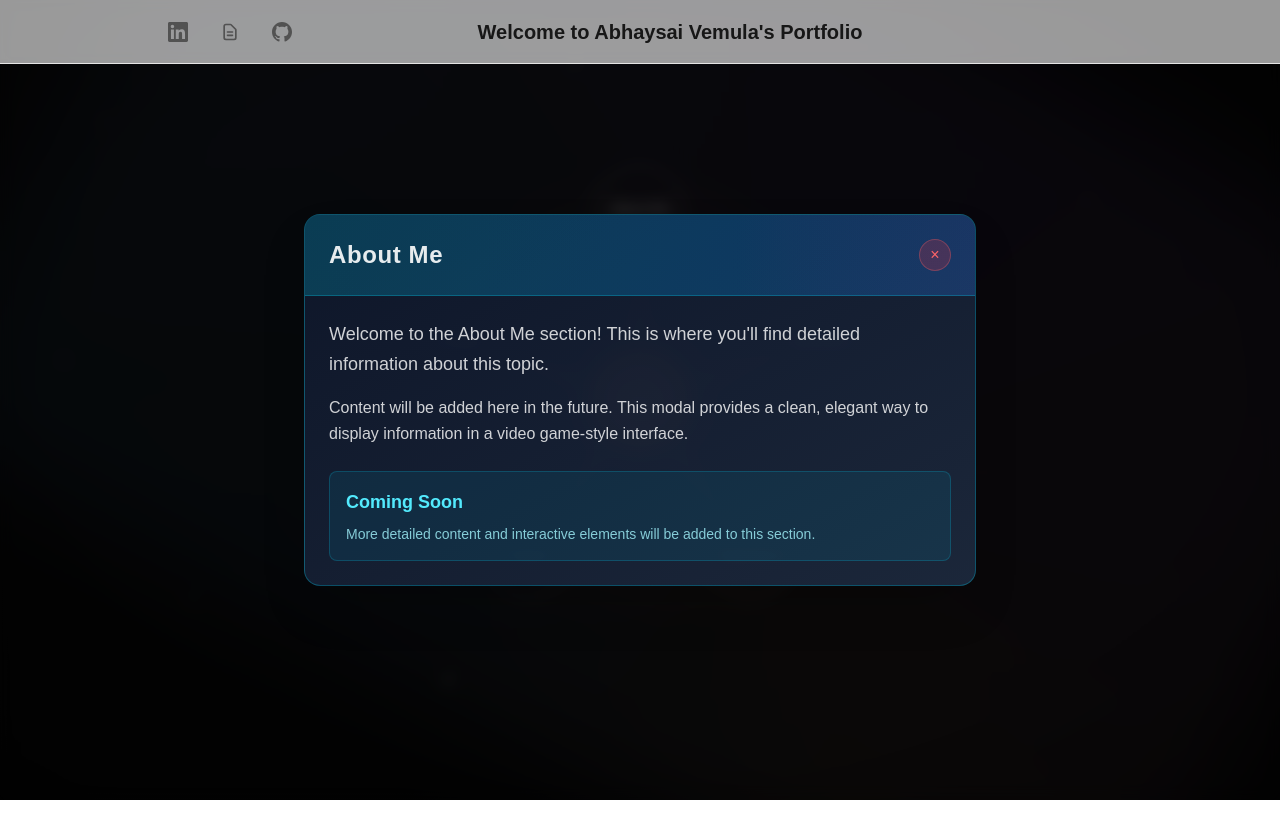
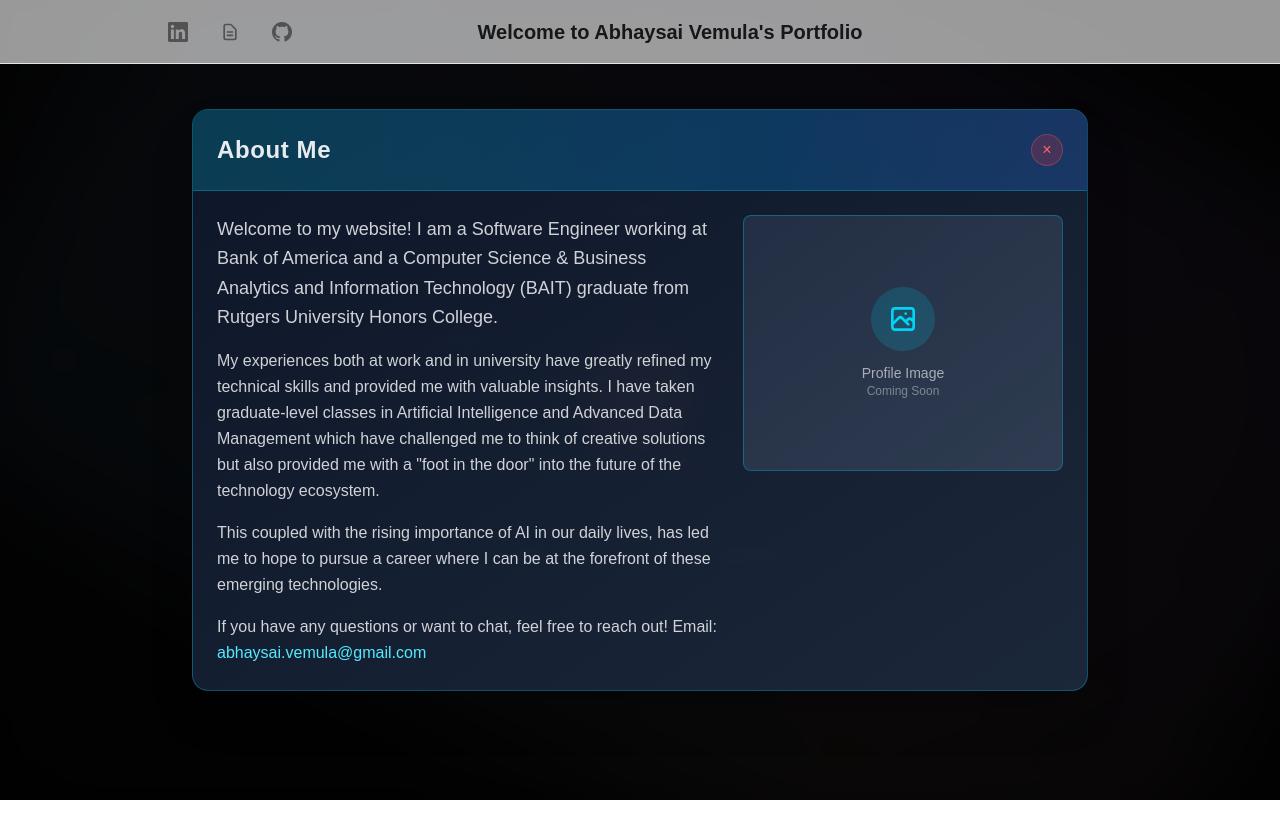
Before and after one commit to abhaysaiv0618/Personal-Website, a Next.js app in the folder web/: page / in a window 1280 px wide. Both pictures are taken after a click on the button "About Me". Built offline with nearby package versions, Linux system fonts and the light colour scheme.

Commit message:
About me and Education Modal done

```diff
--- a/web/src/components/graph/GraphNav.tsx
+++ b/web/src/components/graph/GraphNav.tsx
@@ -275,17 +275,45 @@ export default function GraphNav({ onSelect }: GraphNavProps) {
           />
 
           {/* Modal Container */}
-          <div className="relative w-full max-w-2xl max-h-[80vh] bg-gradient-to-br from-slate-900/95 to-slate-800/95 border border-cyan-400/30 rounded-2xl shadow-2xl overflow-hidden animate-modal-enter">
+          <div
+            className={`relative w-full max-w-4xl max-h-[80vh] rounded-2xl shadow-2xl overflow-hidden animate-modal-enter ${
+              selectedNode?.id === "education"
+                ? "bg-gradient-to-br from-red-900/95 to-red-800/95 border-2 border-red-400/30 shadow-[0_0_20px_rgba(239,68,68,0.3)] ring-2 ring-black/20"
+                : "bg-gradient-to-br from-slate-900/95 to-slate-800/95 border border-cyan-400/30"
+            }`}
+          >
             {/* Header with glow effect */}
-            <div className="relative bg-gradient-to-r from-cyan-500/20 to-blue-500/20 border-b border-cyan-400/30 p-6">
-              <div className="absolute inset-0 bg-gradient-to-r from-cyan-500/10 to-blue-500/10 animate-pulse" />
+            <div
+              className={`relative border-b p-6 ${
+                selectedNode?.id === "education"
+                  ? "bg-gradient-to-r from-red-500/20 to-red-600/20 border-b-2 border-red-400/30 ring-1 ring-black/30"
+                  : "bg-gradient-to-r from-cyan-500/20 to-blue-500/20 border-cyan-400/30"
+              }`}
+            >
+              <div
+                className={`absolute inset-0 animate-pulse ${
+                  selectedNode?.id === "education"
+                    ? "bg-gradient-to-r from-red-500/10 to-red-600/10"
+                    : "bg-gradient-to-r from-cyan-500/10 to-blue-500/10"
+                }`}
+              />
               <div className="relative flex items-center justify-between">
-                <h2 className="text-2xl font-bold text-white/90 tracking-wide">
+                <h2
+                  className={`text-2xl font-bold tracking-wide ${
+                    selectedNode?.id === "education"
+                      ? "text-yellow-300"
+                      : "text-white/90"
+                  }`}
+                >
                   {selectedNode.label}
                 </h2>
                 <button
                   onClick={closeModal}
-                  className="w-8 h-8 rounded-full bg-red-500/20 hover:bg-red-500/30 border border-red-400/30 flex items-center justify-center text-red-400 hover:text-red-300 transition-all duration-200 hover:scale-110"
+                  className={`w-8 h-8 rounded-full flex items-center justify-center transition-all duration-200 hover:scale-110 ${
+                    selectedNode?.id === "education"
+                      ? "bg-red-500/20 hover:bg-red-500/30 border border-red-400/30 text-red-400 hover:text-red-300"
+                      : "bg-red-500/20 hover:bg-red-500/30 border border-red-400/30 text-red-400 hover:text-red-300"
+                  }`}
                   aria-label="Close modal"
                 >
                   ×
@@ -294,27 +322,168 @@ export default function GraphNav({ onSelect }: GraphNavProps) {
             </div>
 
             {/* Scrollable Content */}
-            <div className="p-6 max-h-[60vh] overflow-y-auto custom-scrollbar">
+            <div className="p-6 max-h-[65vh] overflow-y-auto custom-scrollbar">
+              {selectedNode.id === "about" ? (
+                // About Me specific content with two columns
+                <div className="flex flex-col lg:flex-row gap-6">
+                  {/* Left column - Text content */}
+                  <div className="flex-1 space-y-4 text-white/80">
+                    <p className="text-lg leading-relaxed">
+                      Welcome to my website! I am a Software Engineer working at
+                      Bank of America and a Computer Science & Business
+                      Analytics and Information Technology (BAIT) graduate from
+                      Rutgers University Honors College.
+                    </p>
+                    <p className="text-base leading-relaxed">
+                      My experiences both at work and in university have greatly
+                      refined my technical skills and provided me with valuable
+                      insights. I have taken graduate-level classes in
+                      Artificial Intelligence and Advanced Data Management which
+                      have challenged me to think of creative solutions but also
+                      provided me with a "foot in the door" into the future of
+                      the technology ecosystem.
+                    </p>
+                    <p className="text-base leading-relaxed">
+                      This coupled with the rising importance of AI in our daily
+                      lives, has led me to hope to pursue a career where I can
+                      be at the forefront of these emerging technologies.
+                    </p>
+                    <p className="text-base leading-relaxed">
+                      If you have any questions or want to chat, feel free to
+                      reach out! Email:{" "}
+                      <span className="text-cyan-300 font-medium">
+                        abhaysai.vemula@gmail.com
+                      </span>
+                    </p>
+                  </div>
+
+                  {/* Right column - Image placeholder */}
+                  <div className="flex-shrink-0 lg:w-80">
+                    <div className="w-full h-64 bg-gradient-to-br from-slate-700/50 to-slate-600/50 border border-cyan-400/30 rounded-lg flex items-center justify-center">
+                      <div className="text-center text-white/60">
+                        <div className="w-16 h-16 mx-auto mb-3 bg-cyan-500/20 rounded-full flex items-center justify-center">
+                          <svg
+                            className="w-8 h-8 text-cyan-400"
+                            fill="none"
+                            stroke="currentColor"
+                            viewBox="0 0 24 24"
+                          >
+                            <path
+                              strokeLinecap="round"
+                              strokeLinejoin="round"
+                              strokeWidth={2}
+                              d="M4 16l4.586-4.586a2 2 0 012.828 0L16 16m-2-2l1.586-1.586a2 2 0 012.828 0L20 14m-6-6h.01M6 20h12a2 2 0 002-2V6a2 2 0 00-2-2H6a2 2 0 00-2 2v12a2 2 0 002 2z"
+                            />
+                          </svg>
+                        </div>
+                        <p className="text-sm font-medium">Profile Image</p>
+                        <p className="text-xs text-white/40">Coming Soon</p>
+                      </div>
+                    </div>
+                  </div>
+                </div>
+              ) : selectedNode.id === "education" ? (
+                // Education specific content with two columns
+                <div className="flex flex-col lg:flex-row gap-6">
+                  {/* Left column - Text content */}
+                  <div className="flex-1 space-y-4 text-white/80">
+                    <div className="space-y-3">
+                      <h3 className="text-xl font-semibold text-yellow-300">
+                        Rutgers University Honors College, New Brunswick
+                      </h3>
+                      <p className="text-lg font-medium text-white/95">
+                        Bachelors of Science, Computer Science and Business
+                        Analytics & Information Technology
+                      </p>
+                    </div>
+
+                    <div className="space-y-2">
+                      <h4 className="text-lg font-semibold text-yellow-300">
+                        Honors:
+                      </h4>
+                      <p className="text-base leading-relaxed text-white/90">
+                        Summa Cum Laude, Presidential Scholarship Award
+                        Recipient (&lt; 1% acceptance rate), Dean's List (All
+                        Semesters)
+                      </p>
+                    </div>
+
+                    <div className="space-y-2">
+                      <h4 className="text-lg font-semibold text-yellow-300">
+                        Relevant Coursework:
+                      </h4>
+                      <p className="text-base leading-relaxed text-white/90">
+                        Artificial Intelligence (Graduate Level), Advanced Data
+                        Management (Graduate Level), Computer Algorithms, Data
+                        Structures, Computer Architecture, Software Methodology,
+                        Discrete Structures, Time Series Modeling
+                      </p>
+                    </div>
+
+                    <div className="space-y-2">
+                      <h4 className="text-lg font-semibold text-yellow-300">
+                        Activities:
+                      </h4>
+                      <p className="text-base leading-relaxed text-white/90">
+                        RES, BITS, RUAIR, Sigma Beta Rho
+                      </p>
+                    </div>
+                  </div>
+
+                  {/* Right column - Image placeholder */}
+                  <div className="flex-shrink-0 lg:w-80">
+                    <div className="w-full h-64 bg-gradient-to-br from-red-900/30 to-red-800/20 border-2 border-red-400/40 rounded-lg flex items-center justify-center ring-1 ring-black/20">
+                      <div className="text-center text-white/60">
+                        <div className="w-16 h-16 mx-auto mb-3 bg-yellow-500/20 rounded-full flex items-center justify-center ring-1 ring-black/20">
+                          <svg
+                            className="w-8 h-8 text-yellow-300"
+                            fill="none"
+                            stroke="currentColor"
+                            viewBox="0 0 24 24"
+                          >
+                            <path
+                              strokeLinecap="round"
+                              strokeLinejoin="round"
+                              strokeWidth={2}
+                              d="M12 14l9-5-9-5-9 5 9 5z"
+                            />
+                            <path
+                              strokeLinecap="round"
+                              strokeLinejoin="round"
+                              strokeWidth={2}
+                              d="M12 14l6.16-3.422a12.083 12.083 0 01.665 6.479A11.952 11.952 0 0012 20.055a11.952 11.952 0 00-6.824-2.998 12.078 12.078 0 01.665-6.479L12 14z"
+                            />
+                          </svg>
+                        </div>
+                        <p className="text-sm font-medium">Education Image</p>
+                        <p className="text-xs text-white/40">Coming Soon</p>
+                      </div>
+                    </div>
+                  </div>
+                </div>
+              ) : (
+                // Default content for other sections
                 <div className="space-y-4 text-white/80">
                   <p className="text-lg leading-relaxed">
                     Welcome to the {selectedNode.label} section! This is where
                     you'll find detailed information about this topic.
                   </p>
                   <p className="text-base leading-relaxed">
-                  Content will be added here in the future. This modal provides
-                  a clean, elegant way to display information in a video
-                  game-style interface.
+                    Content will be added here in the future. This modal
+                    provides a clean, elegant way to display information in a
+                    video game-style interface.
                   </p>
                   <div className="mt-6 p-4 bg-cyan-500/10 border border-cyan-400/20 rounded-lg">
                     <h3 className="text-lg font-semibold text-cyan-300 mb-2">
                       Coming Soon
                     </h3>
                     <p className="text-sm text-cyan-200/80">
-                    More detailed content and interactive elements will be added
-                    to this section.
+                      More detailed content and interactive elements will be
+                      added to this section.
                     </p>
                   </div>
                 </div>
+              )}
             </div>
           </div>
         </div>
```
Lines whose indentation alone changed are shown as unchanged.
